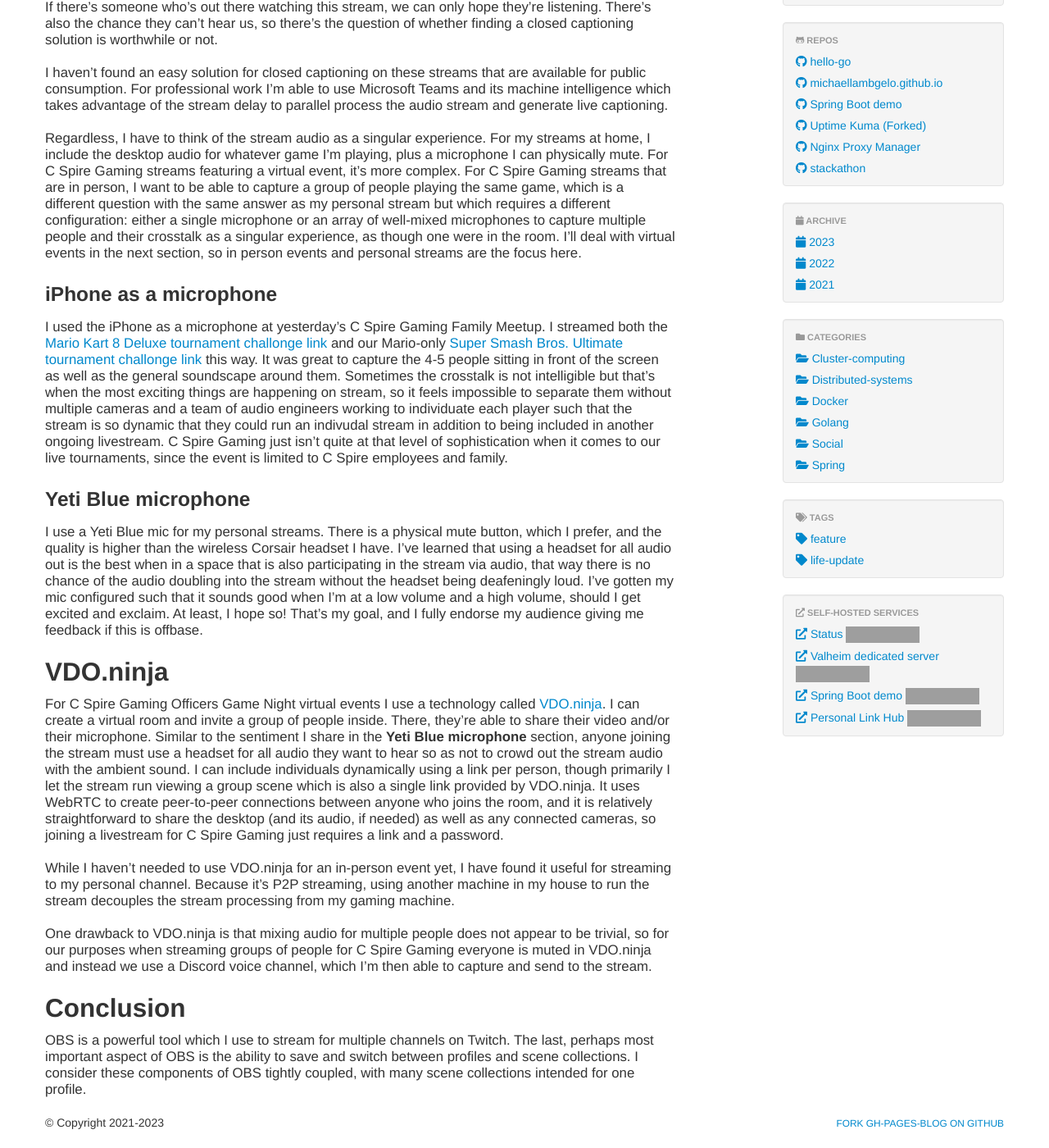
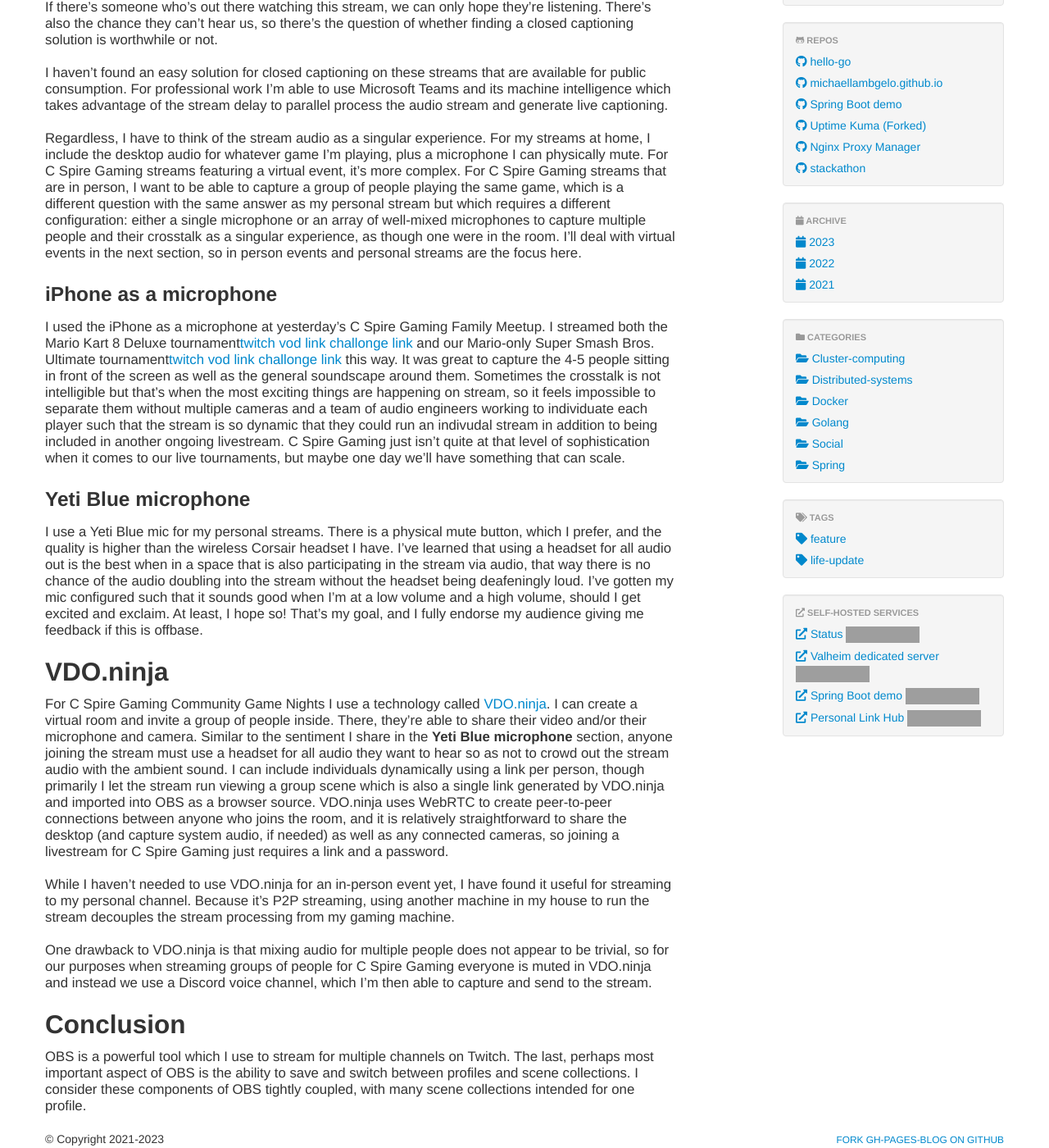
Before and after one commit to michaellambgelo/michaellambgelo.github.io, a Jekyll site: the page built from _posts/2023-04-02-obs-twitch.md, in a window 1280 px wide and 1400 px high, scrolled down 983 px. Shown: the whole window at 82% size. Built offline with Jekyll 4.4.1, drawn with Linux system fonts in a browser that asks for light colours; grey boxes are pictures that could not be loaded.

Commit message:
update post

```diff
--- a/_posts/2023-04-02-obs-twitch.md
+++ b/_posts/2023-04-02-obs-twitch.md
@@ -31,7 +31,7 @@
 
 ### iPhone as a microphone
 
-I used the iPhone as a microphone at yesterday's C Spire Gaming Family Meetup. I streamed both the [Mario Kart 8 Deluxe tournament](https://www.twitch.tv/videos/1781920061) [challonge link](https://cspiregaming.challonge.com/mk8_april2023) and our Mario-only [Super Smash Bros. Ultimate tournament](https://www.twitch.tv/videos/1781920061) [challonge link](https://cspiregaming.challonge.com/smash_april2023) this way. It was great to capture the 4-5 people sitting in front of the screen as well as the general soundscape around them. Sometimes the crosstalk is not intelligible but that's when the most exciting things are happening on stream, so it feels impossible to separate them without multiple cameras and a team of audio engineers working to individuate each player such that the stream is so dynamic that they could run an indivudal stream in addition to being included in another ongoing livestream. C Spire Gaming just isn't quite at that level of sophistication when it comes to our live tournaments, since the event is limited to C Spire employees and family.
+I used the iPhone as a microphone at yesterday's C Spire Gaming Family Meetup. I streamed both the Mario Kart 8 Deluxe tournament[twitch vod link](https://www.twitch.tv/videos/1781920061) [challonge link](https://cspiregaming.challonge.com/mk8_april2023) and our Mario-only Super Smash Bros. Ultimate tournament[twitch vod link](https://www.twitch.tv/videos/1781920061) [challonge link](https://cspiregaming.challonge.com/smash_april2023) this way. It was great to capture the 4-5 people sitting in front of the screen as well as the general soundscape around them. Sometimes the crosstalk is not intelligible but that's when the most exciting things are happening on stream, so it feels impossible to separate them without multiple cameras and a team of audio engineers working to individuate each player such that the stream is so dynamic that they could run an indivudal stream in addition to being included in another ongoing livestream. C Spire Gaming just isn't quite at that level of sophistication when it comes to our live tournaments, but maybe one day we'll have something that can scale.
 
 ### Yeti Blue microphone
 
@@ -39,7 +39,7 @@
 
 ## VDO.ninja
 
-For C Spire Gaming Officers Game Night virtual events I use a technology called [VDO.ninja](https://vdo.ninja). I can create a virtual room and invite a group of people inside. There, they're able to share their video and/or their microphone. Similar to the sentiment I share in the **Yeti Blue microphone** section, anyone joining the stream must use a headset for all audio they want to hear so as not to crowd out the stream audio with the ambient sound. I can include individuals dynamically using a link per person, though primarily I let the stream run viewing a group scene which is also a single link provided by VDO.ninja. It uses WebRTC to create peer-to-peer connections between anyone who joins the room, and it is relatively straightforward to share the desktop (and its audio, if needed) as well as any connected cameras, so joining a livestream for C Spire Gaming just requires a link and a password.
+For C Spire Gaming Community Game Nights I use a technology called [VDO.ninja](https://vdo.ninja). I can create a virtual room and invite a group of people inside. There, they're able to share their video and/or their microphone and camera. Similar to the sentiment I share in the **Yeti Blue microphone** section, anyone joining the stream must use a headset for all audio they want to hear so as not to crowd out the stream audio with the ambient sound. I can include individuals dynamically using a link per person, though primarily I let the stream run viewing a group scene which is also a single link generated by VDO.ninja and imported into OBS as a browser source. VDO.ninja uses WebRTC to create peer-to-peer connections between anyone who joins the room, and it is relatively straightforward to share the desktop (and capture system audio, if needed) as well as any connected cameras, so joining a livestream for C Spire Gaming just requires a link and a password.
 
 While I haven't needed to use VDO.ninja for an in-person event yet, I have found it useful for streaming to my personal channel. Because it's P2P streaming, using another machine in my house to run the stream decouples the stream processing from my gaming machine.
 
```
